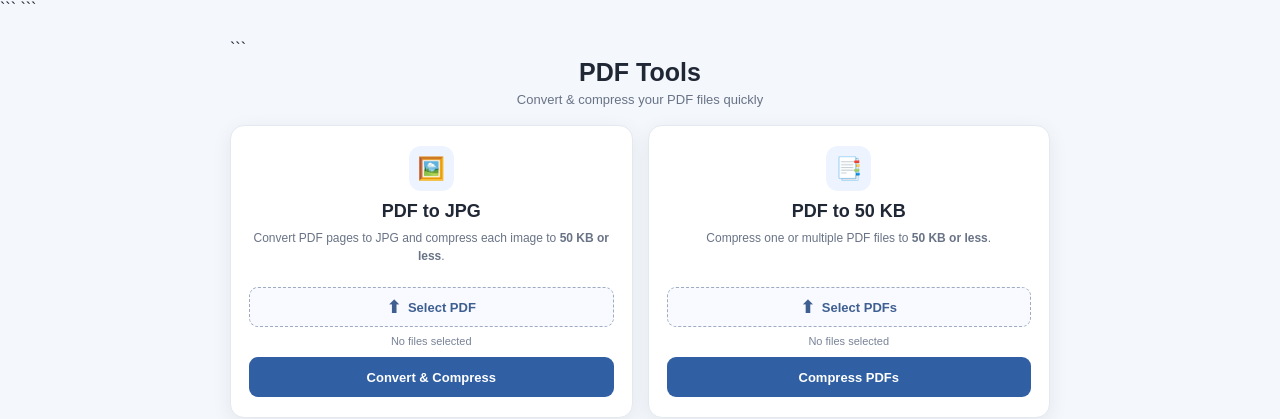
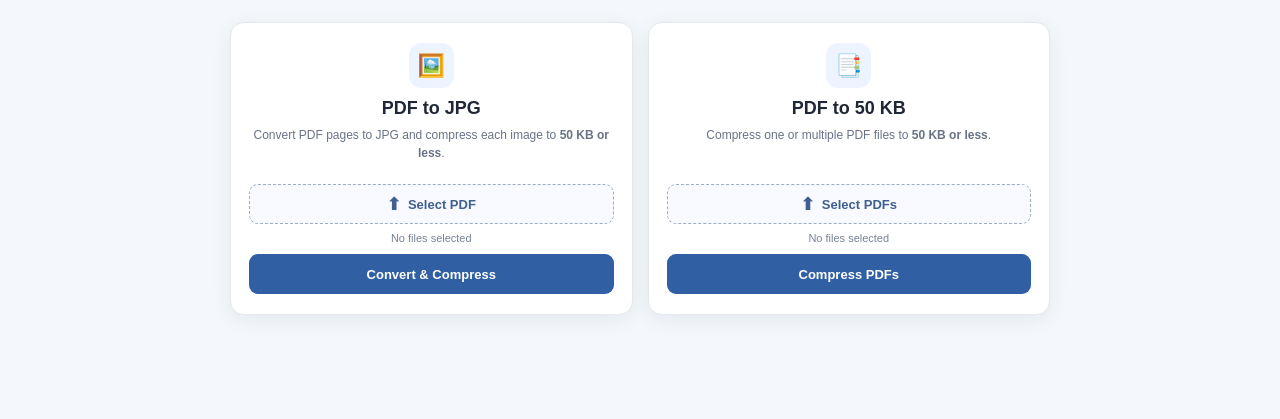
Before and after one commit to VaibhavRAI198/Compression_work_lessthen_50kb, a Flask app: page / in a window 1280 px wide. Shown: the top 419 px of the page. Run offline with Flask 3, Linux system fonts and the light colour scheme; some libraries are stand-ins or nearby versions.

Commit message:
Update index.html

````diff
--- a/templates/index.html
+++ b/templates/index.html
@@ -5,27 +5,13 @@
 <head>
     <meta charset="UTF-8">
     <meta name="viewport" content="width=device-width, initial-scale=1.0">
-
-```
 <title>PDF Converter & Compressor</title>
-
 <link rel="stylesheet"
       href="{{ url_for('static', filename='style.css') }}">
-```
-
 </head>
 
 <body>
-
 <main class="container">
-
-```
-<div id="messageBox" class="message-box"></div>
-
-<header class="header">
-    <h1>PDF Tools</h1>
-    <p>Convert & compress your PDF files quickly</p>
-</header>
 
 <div class="tools">
 
@@ -117,8 +103,7 @@
     </section>
 
 </div>
-```
-
+<div id="messageBox" class="message-box"></div>
 </main>
 
 <footer>
````
